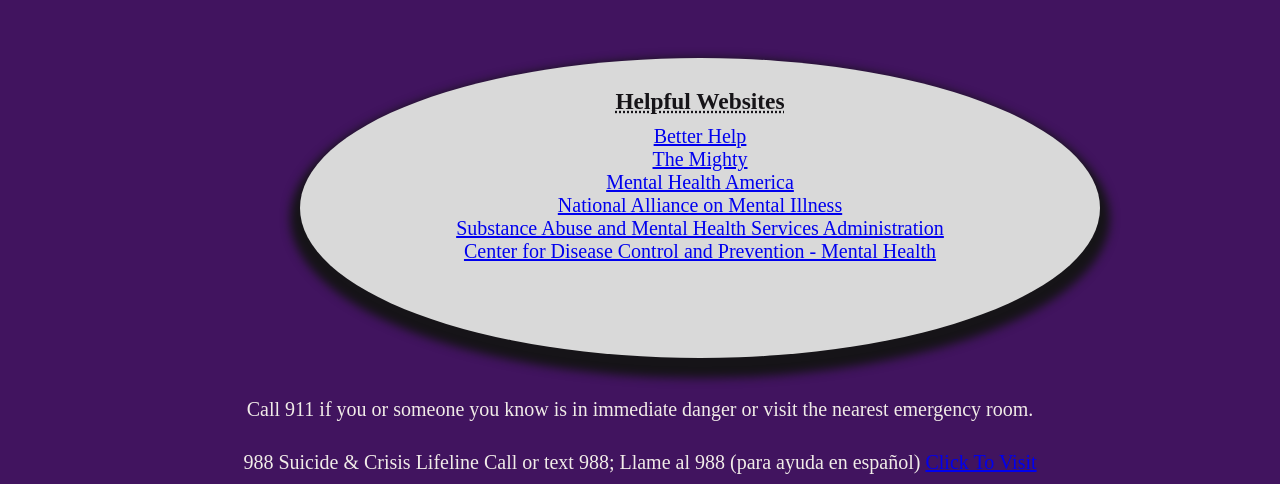
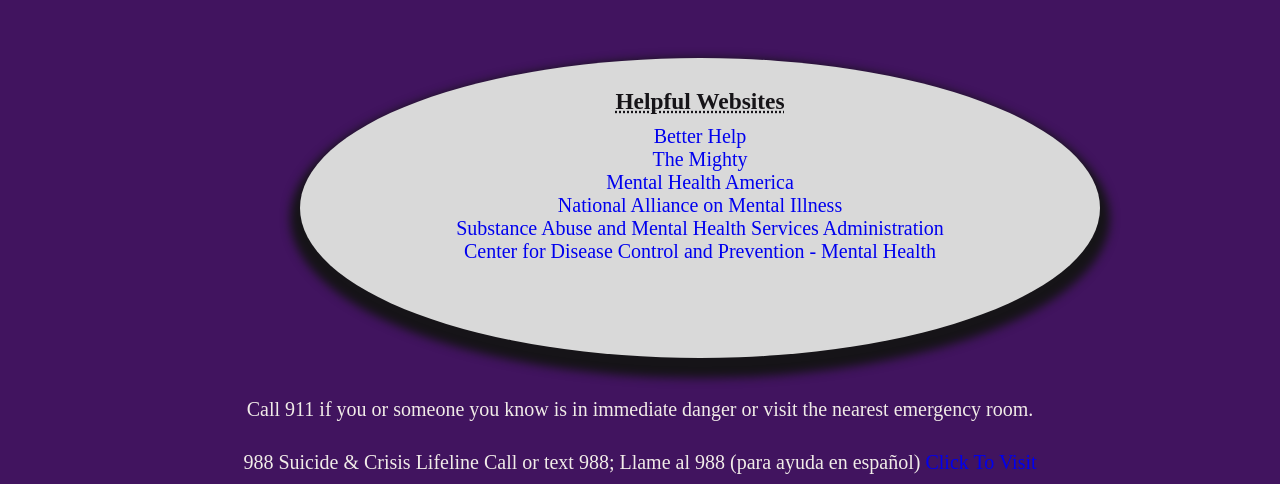
Before and after one commit to Abraham-Varguez/Code-For-Justice, a plain HTML site: page resources.html in a window 1280 px wide. Shown: the part 822-1306 px from the top of the page. Drawn offline with Linux system fonts and the light colour scheme.

Commit message:
fixed links

```diff
--- a/resources.html
+++ b/resources.html
@@ -53,19 +53,18 @@
         <h3 class="helpfulLinks">Helpful Websites</h3>
       <p class="sites">
 
-         <a href=" https://www.betterhelp.com/">Better Help</a>
-          <br />
-         <a href=" https://themighty.com/">The Mighty</a>
+         <a class="websites" href=" https://www.betterhelp.com/">Better Help</a>
+        <br>
+         <a class="websites" href=" https://themighty.com/">The Mighty</a>
         <br />
-          <a href=" https://mhanational.org/">Mental Health America</a>
+          <a class="websites" href=" https://mhanational.org/">Mental Health America</a>
        <br>
-
-         <a href="https://www.nami.org/Home">National Alliance on Mental Illness</a>
+         <a class="websites" href="https://www.nami.org/Home">National Alliance on Mental Illness</a>
         <br />
 
-        <a href=" https://www.samhsa.gov/">Substance Abuse and Mental Health Services Administration</a>
+        <a class="websites" href=" https://www.samhsa.gov/">Substance Abuse and Mental Health Services Administration</a>
         <br />
-        <a href="https://www.cdc.gov/mentalhealth/index.htm">Center for Disease Control and Prevention - Mental Health</a>
+        <a class="websites" href="https://www.cdc.gov/mentalhealth/index.htm">Center for Disease Control and Prevention - Mental Health</a>
         <br />
       </p>
     </section>
--- a/style_resources.css
+++ b/style_resources.css
@@ -72,7 +72,22 @@
   text-align: center;
   position: relative;
   top: 4rem;
+  text-decoration: none;
 }
+a:link { text-decoration: none; }
+
+
+a:visited { text-decoration: none;
+color: hotpink; }
+
+
+a:hover { text-decoration: none;
+color: #41145f; }
+
+
+a:active { text-decoration: none; }
+
+
 
 .links {
   background-color: #d9d9d9;
@@ -86,6 +101,7 @@
   text-align: center;
   font-family: sanista swashed;
   font-size: 2rem;
+
 }
 
 /* Styling for text that is below ellipse */
```
